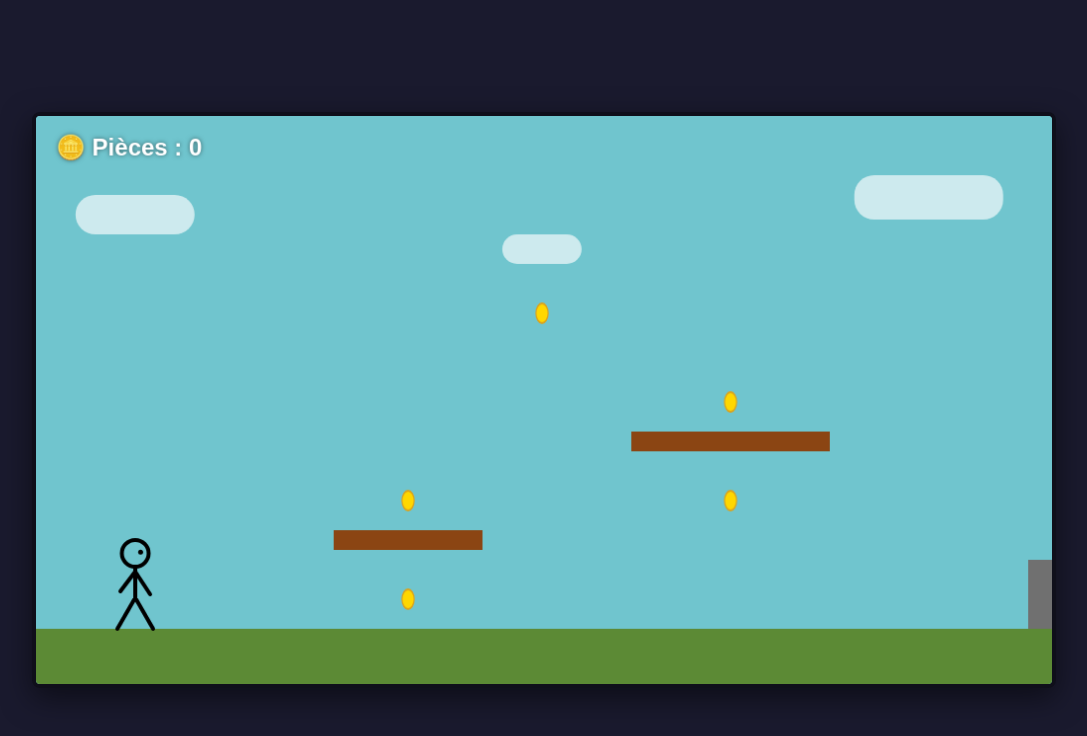
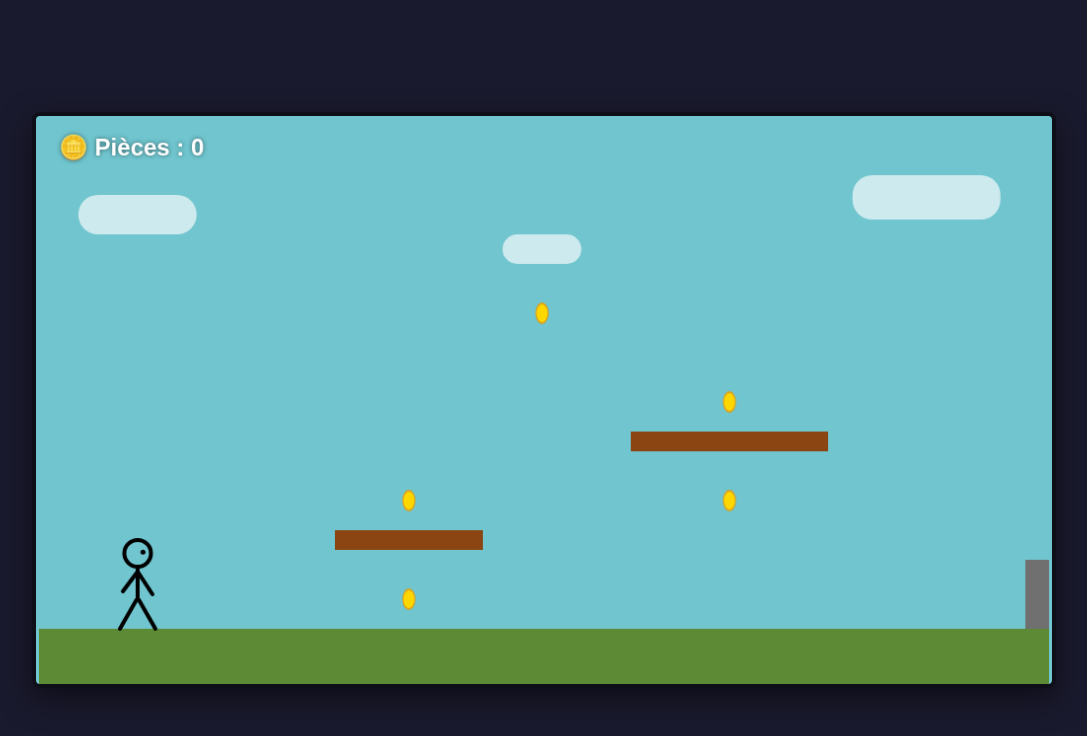
Before and after one commit to Sylvain-G404/Mon-Portfolio-Temps, a plain HTML site: page Project/Mario Canvas/index.html in a window 1280 px wide. Shown: the whole page, without its empty margins (96-1183 px from the left). Drawn offline with Linux system fonts and the light colour scheme.

Commit message:
MAJ dvh 85 & sevurite screen

```diff
--- a/Project/Mario Canvas/Style/style.css
+++ b/Project/Mario Canvas/Style/style.css
@@ -35,6 +35,7 @@
   display: block;
   width: 100%;
   height: 100%;
+  object-fit: contain; /* 💡 LA SÉCURITÉ ANTI-ÉCRASEMENT ULTIME */
   background-color: #70c5ce;
   border: 4px solid #0f0f1a;
   border-radius: 8px;
--- a/Project/Mario Canvas/index.html
+++ b/Project/Mario Canvas/index.html
@@ -24,7 +24,7 @@
 
     <div class="game-container">
       <!-- Ton Canvas -->
-      <canvas id="gameCanvas"></canvas>
+      <canvas id="gameCanvas" width="1024" height="576"></canvas>
 
       <!-- Les boutons virtuels tactiles -->
       <div id="mobile-controls">
```
